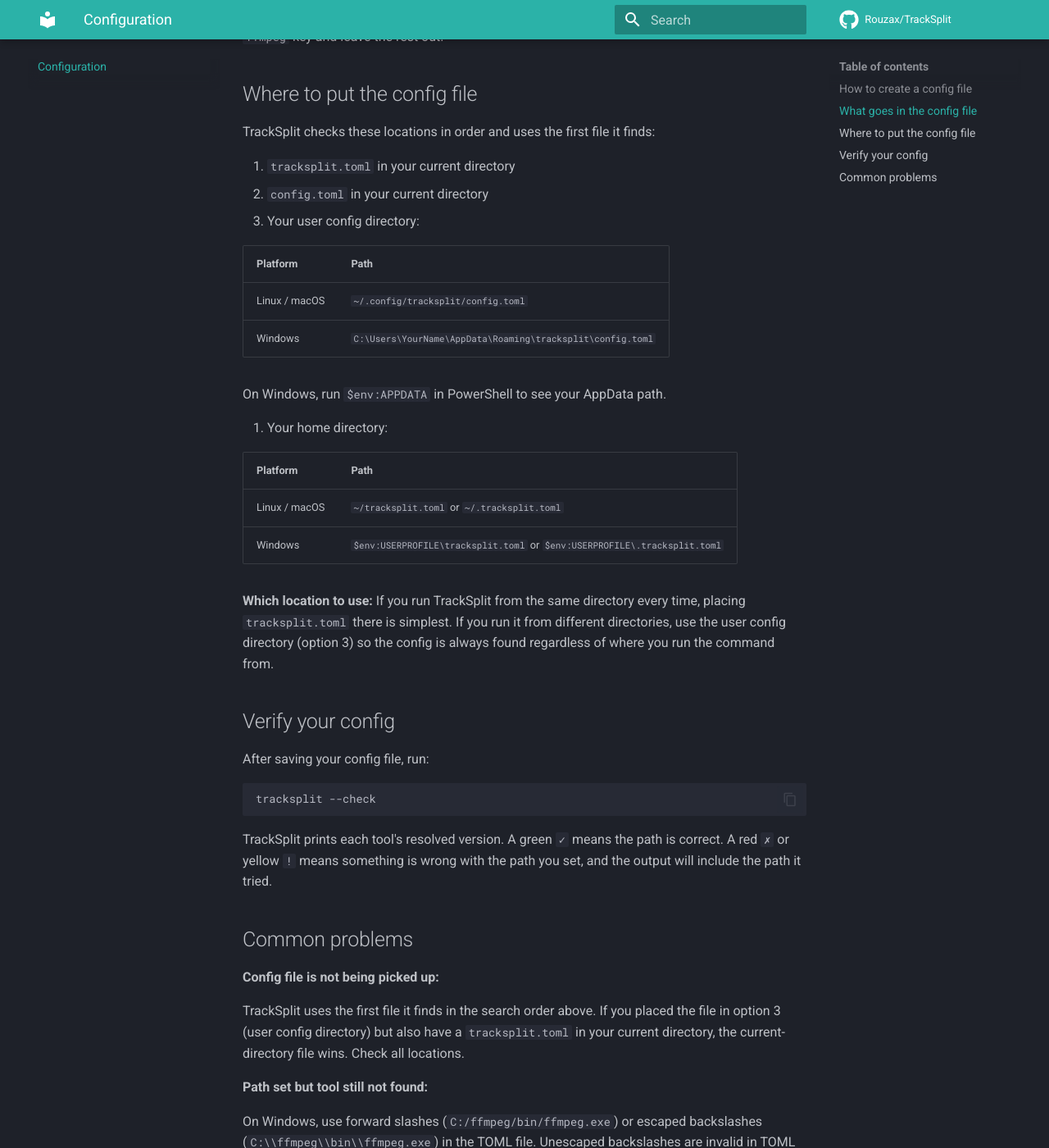
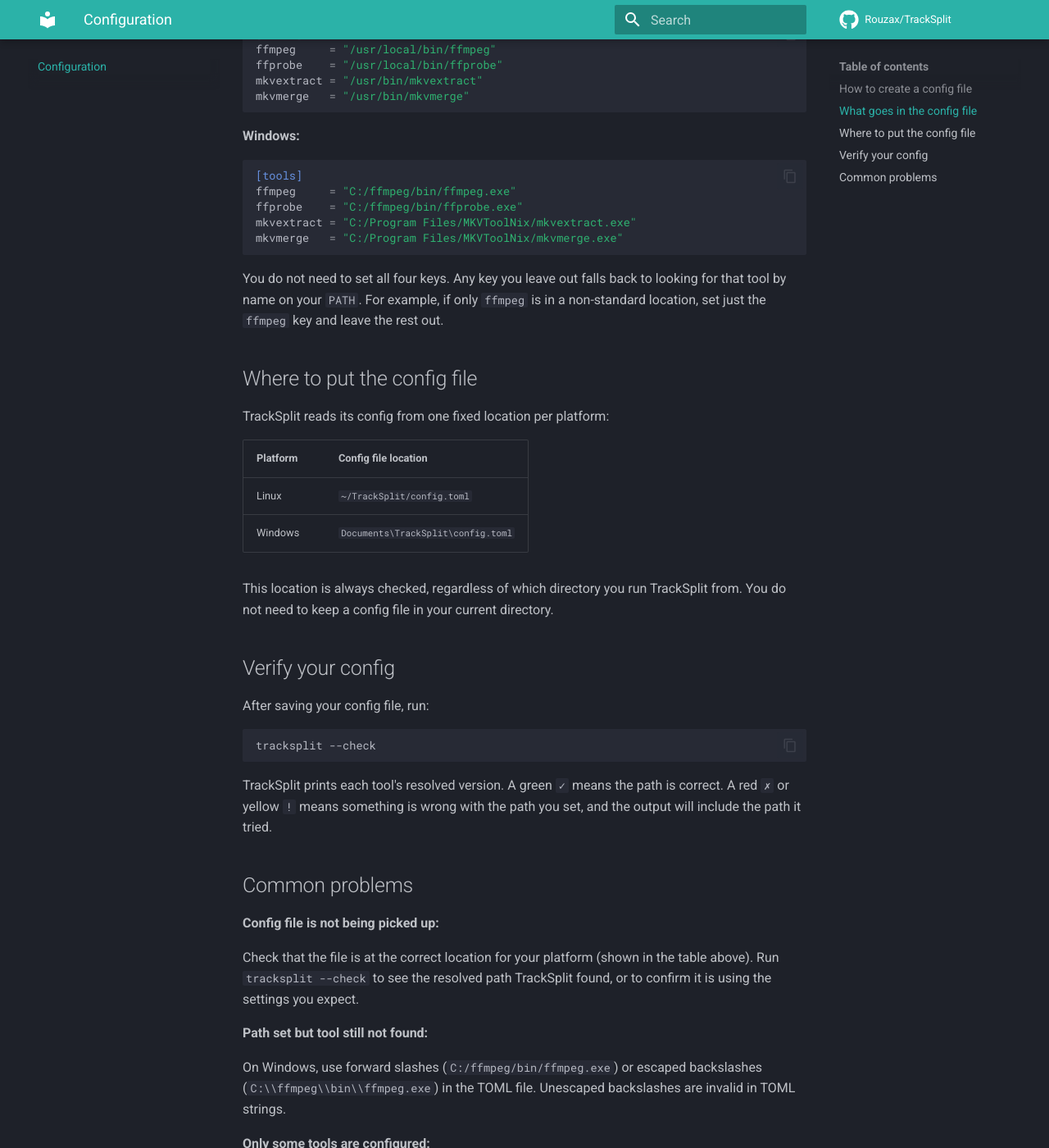
Before and after one commit to Rouzax/TrackSplit, an MkDocs documentation site: the page built from docs/configuration.md, in a window 1280 px wide and 1400 px high, scrolled down 1162 px. Shown: the whole window at 82% size. Built offline with MkDocs 1.6.1 and Material for MkDocs 9.7.7, drawn with Linux system fonts in a browser that asks for light colours; comment, search, counter and statistics services are not loaded; some of the changed text lies outside the part shown.

Commit message:
docs(config): document new single-location config path
Replace the 4-path config search order in README.md and docs/configuration.md
with the new single canonical location per platform (~/TrackSplit/config.toml
on Linux, Documents\TrackSplit\config.toml on Windows). Add platform-specific
copy commands to docs/configuration.md. Update tracksplit.toml.example header
to drop the search-order list.

````diff
--- a/docs/configuration.md
+++ b/docs/configuration.md
@@ -8,13 +8,28 @@
 
 ## How to create a config file
 
-Copy the example file from the TrackSplit directory:
+Copy the example file to the config location for your platform:
+
+| Platform | Config file location |
+|---|---|
+| Linux | `~/TrackSplit/config.toml` |
+| Windows | `Documents\TrackSplit\config.toml` |
+
+**Linux:**
 
 ```bash
-cp tracksplit.toml.example tracksplit.toml
+mkdir -p ~/TrackSplit
+cp tracksplit.toml.example ~/TrackSplit/config.toml
 ```
 
-Then open `tracksplit.toml` and uncomment the keys for the tools you need to configure. You only need to set the keys where your paths differ from the default.
+**Windows (PowerShell):**
+
+```powershell
+New-Item -ItemType Directory -Force "$env:USERPROFILE\Documents\TrackSplit"
+Copy-Item tracksplit.toml.example "$env:USERPROFILE\Documents\TrackSplit\config.toml"
+```
+
+Then open the file and uncomment the keys for the tools you need to configure. You only need to set the keys where your paths differ from the default.
 
 ## What goes in the config file
 
@@ -44,27 +59,14 @@
 
 ## Where to put the config file
 
-TrackSplit checks these locations in order and uses the first file it finds:
+TrackSplit reads its config from one fixed location per platform:
 
-1. `tracksplit.toml` in your current directory
-2. `config.toml` in your current directory
-3. Your user config directory:
+| Platform | Config file location |
+|---|---|
+| Linux | `~/TrackSplit/config.toml` |
+| Windows | `Documents\TrackSplit\config.toml` |
 
-   | Platform | Path |
-   |---|---|
-   | Linux / macOS | `~/.config/tracksplit/config.toml` |
-   | Windows | `C:\Users\YourName\AppData\Roaming\tracksplit\config.toml` |
-
-   On Windows, run `$env:APPDATA` in PowerShell to see your AppData path.
-
-4. Your home directory:
-
-   | Platform | Path |
-   |---|---|
-   | Linux / macOS | `~/tracksplit.toml` or `~/.tracksplit.toml` |
-   | Windows | `$env:USERPROFILE\tracksplit.toml` or `$env:USERPROFILE\.tracksplit.toml` |
-
-**Which location to use:** If you run TrackSplit from the same directory every time, placing `tracksplit.toml` there is simplest. If you run it from different directories, use the user config directory (option 3) so the config is always found regardless of where you run the command from.
+This location is always checked, regardless of which directory you run TrackSplit from. You do not need to keep a config file in your current directory.
 
 ## Verify your config
 
@@ -80,7 +82,7 @@
 
 **Config file is not being picked up:**
 
-TrackSplit uses the first file it finds in the search order above. If you placed the file in option 3 (user config directory) but also have a `tracksplit.toml` in your current directory, the current-directory file wins. Check all locations.
+Check that the file is at the correct location for your platform (shown in the table above). Run `tracksplit --check` to see the resolved path TrackSplit found, or to confirm it is using the settings you expect.
 
 **Path set but tool still not found:**
 
````
Also changed, not shown: README.md (+5 -5 lines), 1 other file.
